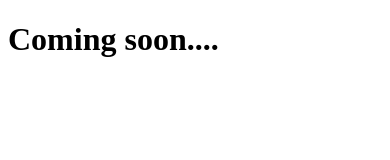
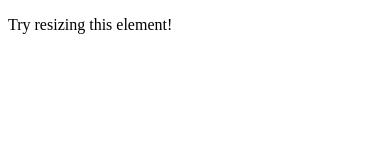
Before and after one commit to daniel-carvalho-agile/daniel-carvalho-agile, a plain HTML site: page index.html in a window 390 px wide. Drawn offline with Linux system fonts and the light colour scheme.

Commit message:
Update index.html
Include DIV with responsive backgroud

```diff
--- a/index.html
+++ b/index.html
@@ -2,7 +2,9 @@
 <html>
 <body>
 
-<h1>Coming soon....</h1>
+<div class="bgSizeCover">
+  <p>Try resizing this element!</p>
+</div>
 
 </body>
 </html>
```
